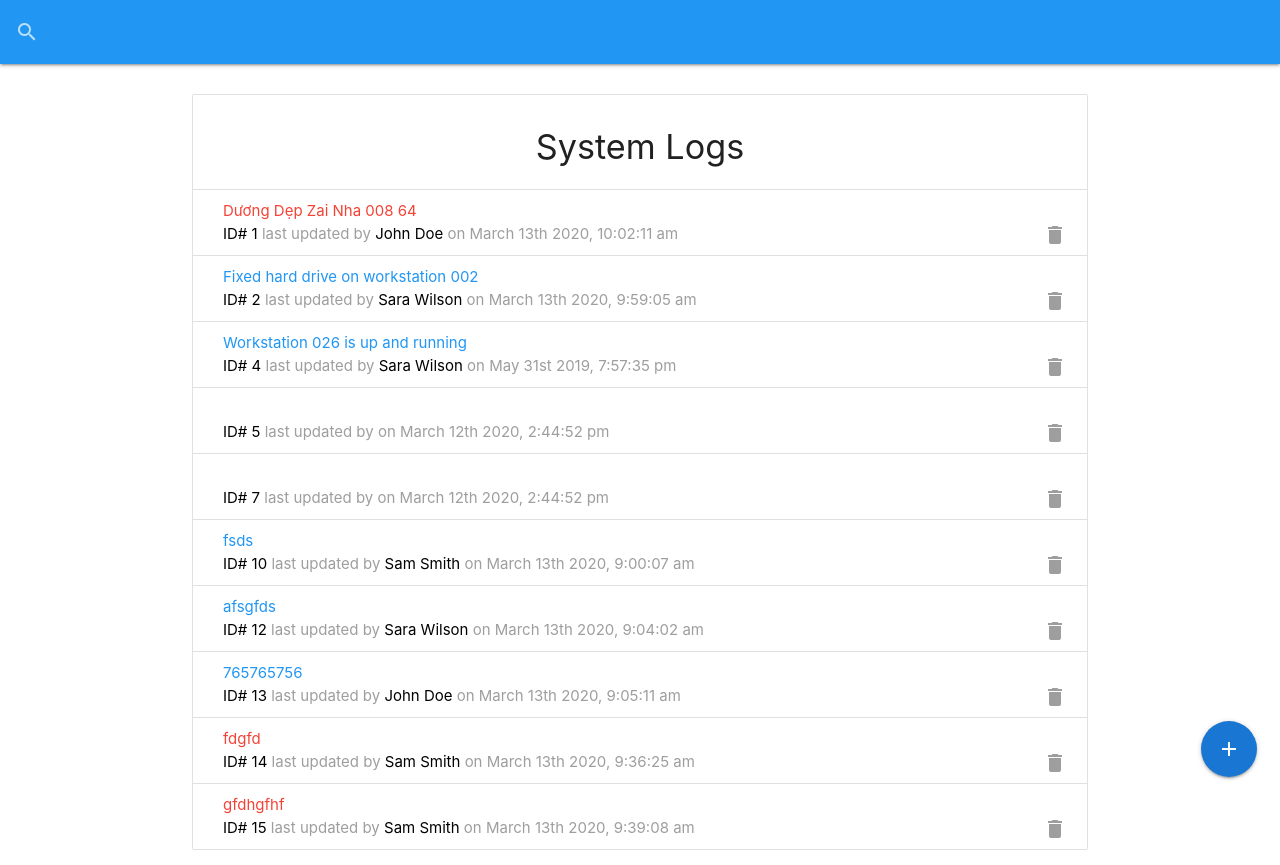
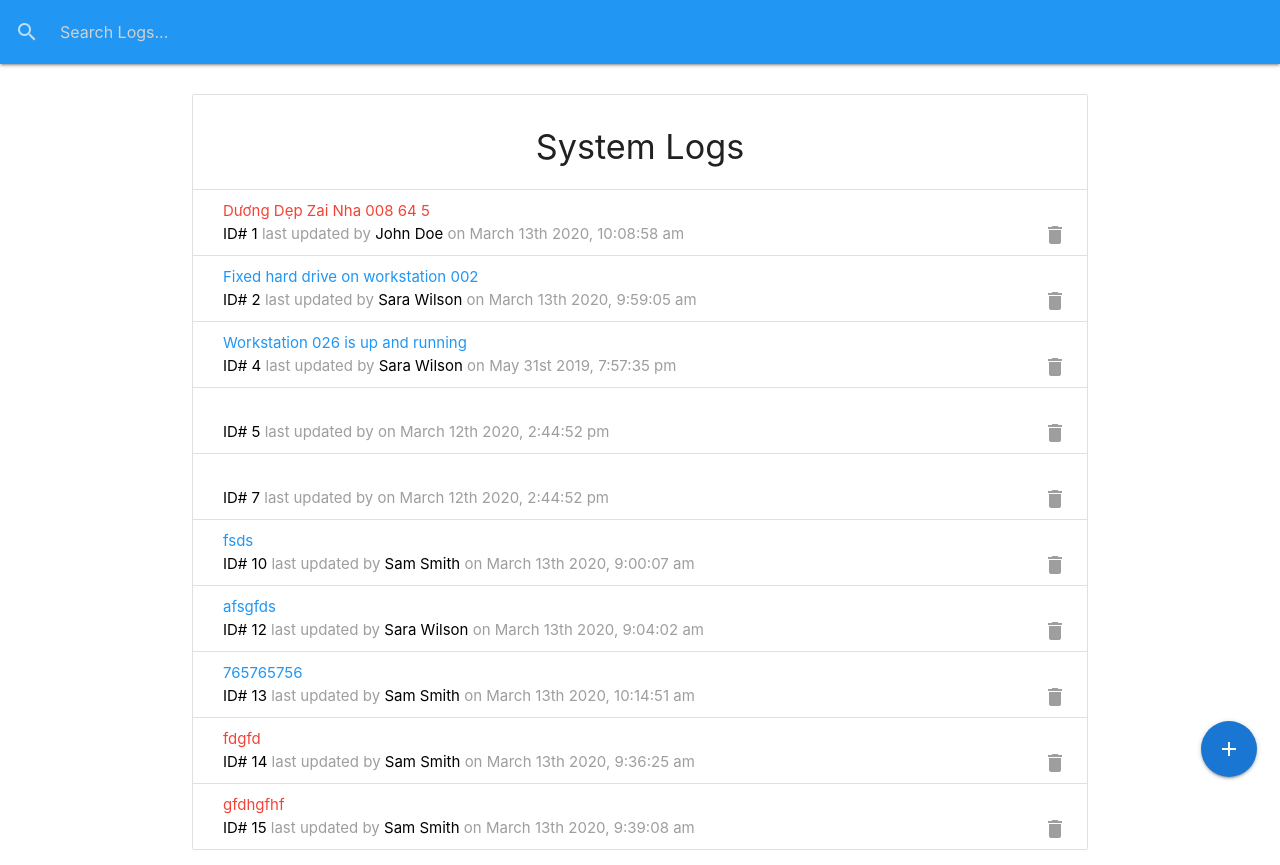
Before and after one commit to DEVfancybear/react-redux-hooks-it-logger, a React (Create React App) app: page / in a window 1280 px wide. Built offline with nearby package versions, Linux system fonts and the light colour scheme; data requests are answered from the project's data file.

Commit message:
search log

```diff
--- a/public/data/db.json
+++ b/public/data/db.json
@@ -2,10 +2,10 @@
   "logs": [
     {
       "id": 1,
-      "message": "Dương Dẹp Zai Nha 008 64",
+      "message": "Dương Dẹp Zai Nha 008 64 5",
       "attention": true,
       "tech": "John Doe",
-      "date": "2020-03-13T10:02:11.676Z"
+      "date": "2020-03-13T10:08:58.613Z"
     },
     {
       "id": 2,
@@ -42,11 +42,11 @@
       "id": 12
     },
     {
+      "id": 13,
       "message": "765765756",
       "attention": false,
-      "tech": "John Doe",
-      "date": "2020-03-13T09:05:11.642Z",
-      "id": 13
+      "tech": "Sam Smith",
+      "date": "2020-03-13T10:14:51.984Z"
     },
     {
       "message": "fdgfd",
--- a/src/actions/logActions.js
+++ b/src/actions/logActions.js
@@ -87,7 +87,7 @@ export const updateLogs = log => {
     }
   };
 };
-// set current log (tức là khi click sẽ hiện modal edit)
+// set current log (khi ấn vào nút sửa sẽ hiện data cũ)
 export const setCurrentLog = log => {
   return {
     type: types.SET_CURRENT,
@@ -95,13 +95,33 @@ export const setCurrentLog = log => {
   };
 };
 
-//clear current log (close modal sau khi edit thành công)
+//clear current log
 export const clearCurrentLog = () => {
   return {
     type: types.CLEAR_CURRENT
   };
 };
 
+// search log
+export const searchLogs = text => {
+  return async dispatch => {
+    try {
+      setLoading();
+      const res = await axios.get(api + `logs?q=${text}`);
+      const data = await res.data;
+      dispatch({
+        type: types.SEARCH_LOGS,
+        payload: data
+      });
+    } catch (err) {
+      console.log(err);
+      dispatch({
+        type: types.LOGS_ERROR,
+        payload: err.response
+      });
+    }
+  };
+};
 // set loading to true
 export const setLoading = () => {
   return {
--- a/src/components/layout/SearchBar.js
+++ b/src/components/layout/SearchBar.js
@@ -1,13 +1,24 @@
-import React from "react";
-
-const SearchBar = () => {
+import React, { useRef } from "react";
+import { connect } from "react-redux";
+import { searchLogs } from "../../actions/logActions";
+const SearchBar = ({ searchLogs }) => {
+  const text = useRef("");
+  const onChange = e => {
+    searchLogs(text.current.value);
+  };
   return (
     <div>
       <nav style={{ marginBottom: "30px" }} className="blue">
         <div className="nav-wrapper">
           <form>
             <div className="input-field">
-              <input id="search" type="search" />
+              <input
+                id="search"
+                type="search"
+                placeholder="Search Logs..."
+                ref={text}
+                onChange={onChange}
+              />
               <label className="label-icon" htmlFor="search">
                 <i className="material-icons">search</i>
               </label>
@@ -19,5 +30,11 @@ const SearchBar = () => {
     </div>
   );
 };
-
-export default SearchBar;
+const mapDispatchToProps = (dispatch, props) => {
+  return {
+    searchLogs: text => {
+      dispatch(searchLogs(text));
+    }
+  };
+};
+export default connect(null, mapDispatchToProps)(SearchBar);
--- a/src/components/logs/AddLogModal.js
+++ b/src/components/logs/AddLogModal.js
@@ -6,7 +6,8 @@ const AddLogModal = ({ addLogs }) => {
   const [message, setMessage] = useState("");
   const [attention, setAttention] = useState(false);
   const [tech, setTech] = useState("");
-  const onSubmit = () => {
+  const onSubmit = e => {
+    e.preventDefault();
     if (message === "" || tech === "") {
       M.toast({ html: "Please enter a message and tech" });
     } else {
@@ -80,7 +81,7 @@ const AddLogModal = ({ addLogs }) => {
       <div className="modal-footer">
         <a
           href="#!"
-          onClick={onSubmit}
+          onClick={e => onSubmit(e)}
           className="modal-close waves-effect blue waves-light btn "
         >
           Enter
--- a/src/components/logs/EditLogModal.js
+++ b/src/components/logs/EditLogModal.js
@@ -8,13 +8,15 @@ const EditLogModal = ({ current, updateLogs }) => {
   const [attention, setAttention] = useState(false);
   const [tech, setTech] = useState("");
   useEffect(() => {
+    // nếu đúng là log khi click vào sửa thì sẽ hiện lên data cũ
     if (current) {
       setMessage(current.message);
       setTech(current.tech);
       setAttention(current.attention);
     }
   }, [current]);
-  const onSubmit = () => {
+  const onSubmit = e => {
+    e.preventDefault();
     if (message === "" || tech === "") {
       M.toast({ html: "Please enter a message and tech" });
     } else {
@@ -86,7 +88,7 @@ const EditLogModal = ({ current, updateLogs }) => {
       <div className="modal-footer">
         <a
           href="#!"
-          onClick={onSubmit}
+          onClick={e => onSubmit(e)}
           className="modal-close waves-effect blue waves-light btn "
         >
           Enter
--- a/src/components/logs/LogItem.js
+++ b/src/components/logs/LogItem.js
@@ -16,6 +16,8 @@ const LogItem = ({ log, deleteLogs, setCurrentLog }) => {
           className={`modal-trigger ${
             log.attention ? "red-text" : "blue-text"
           }`}
+          // truyền vào log là data get về (dữ liệu cũ) để bên components EditLogModal xử lí
+          // khi nào đúng id thì hiện dữ liệu của data đó
           onClick={() => setCurrentLog(log)}
         >
           {log.message}
--- a/src/reducers/log-reducers.js
+++ b/src/reducers/log-reducers.js
@@ -27,6 +27,7 @@ export default (state = initialState, action) => {
         loading: false
       };
     }
+    // xử lí hiển thị dữ liệu cũ khi click vào sẽ hiện
     case types.SET_CURRENT: {
       return {
         ...state,
@@ -39,13 +40,20 @@ export default (state = initialState, action) => {
         current: null
       };
     }
-    // xử lí update dữ liệu
+    // xử lí update dữ liệu và đẩy lên server
     case types.UPDATE_LOG: {
       return {
         ...state,
         logs: state.logs.map(log =>
           log.id === action.payload.id ? action.payload : log
         )
+      };
+    }
+    // search log
+    case types.SEARCH_LOGS: {
+      return {
+        ...state,
+        logs: action.payload
       };
     }
     case types.SET_LOADING: {
```
